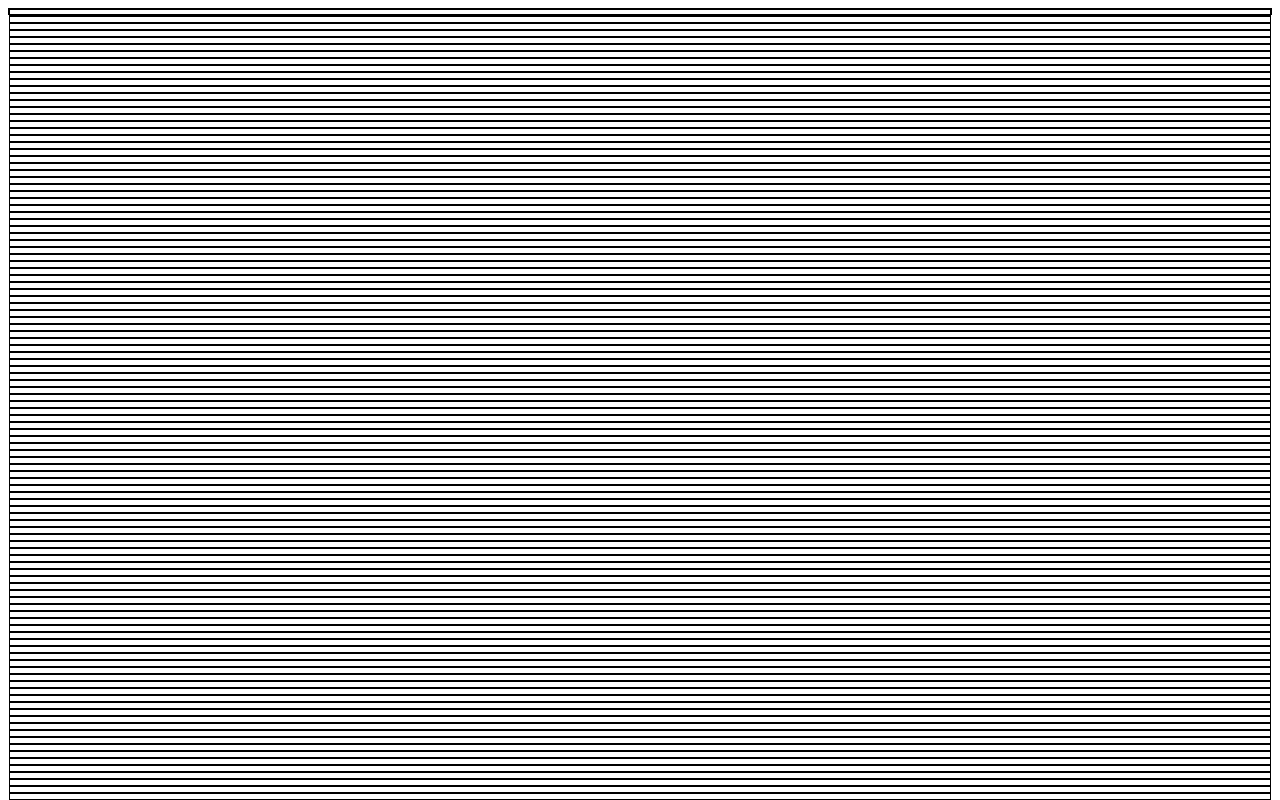
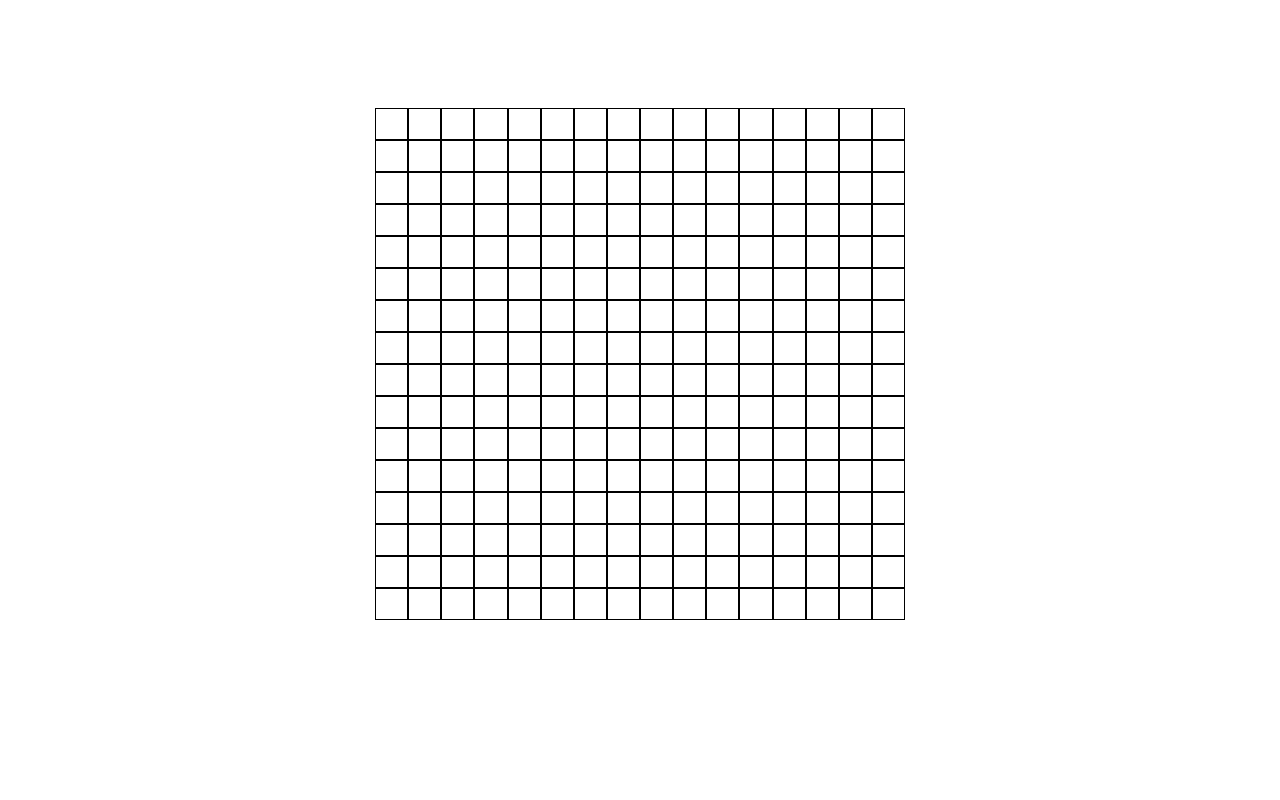
Before and after one commit to mazayiz/etch-a-sketch, a plain HTML site: page index.html in a window 1280 px wide. Shown: the top 800 px of the page. Drawn offline with Linux system fonts and the light colour scheme.

Commit message:
Fix grid layout and add initial grid functionality

```diff
--- a/script.js
+++ b/script.js
@@ -3,6 +3,15 @@ const gridContainer = document.querySelector("#container");
 for (let i = 0; i < 16; i++){
     for (let i = 0; i < 16; i++){
         const gridDiv = document.createElement("div");
+        gridDiv.classList.add("gridSquare");
         gridContainer.appendChild(gridDiv);
     }
 }
+
+const markGrid = document.querySelectorAll(".gridSquare");
+
+for (let i = 0; i < markGrid.length; i++) {
+    markGrid[i].addEventListener("click", () => {
+        console.log("Fucking Success");
+      });
+}
--- a/styles.css
+++ b/styles.css
@@ -1,8 +1,17 @@
-div {
-    border: 1px solid black;
-    height: 5px;
+#container {
+    width: 530px;
+    padding: 100px;
+    margin: auto;
 }
 
-/* #container {
-    height: 400px;
-} */
+#container {
+    display: flex;
+    flex-wrap: wrap;
+}
+
+.gridSquare {
+    flex: 1 1 auto;
+    width: 30px;
+    height: 30px;
+    border: 1px solid black;
+}
```
Also changed, not shown: index.html (line endings or trailing spaces).
